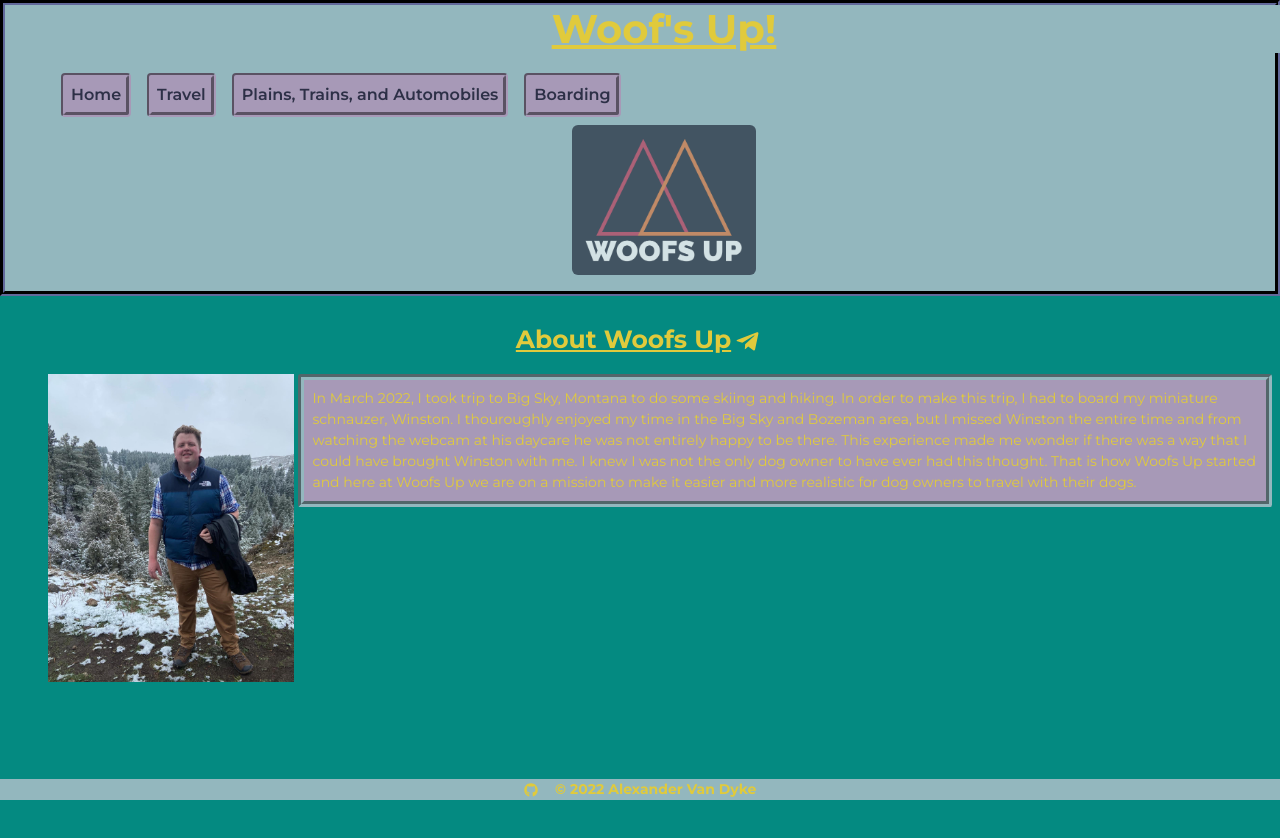
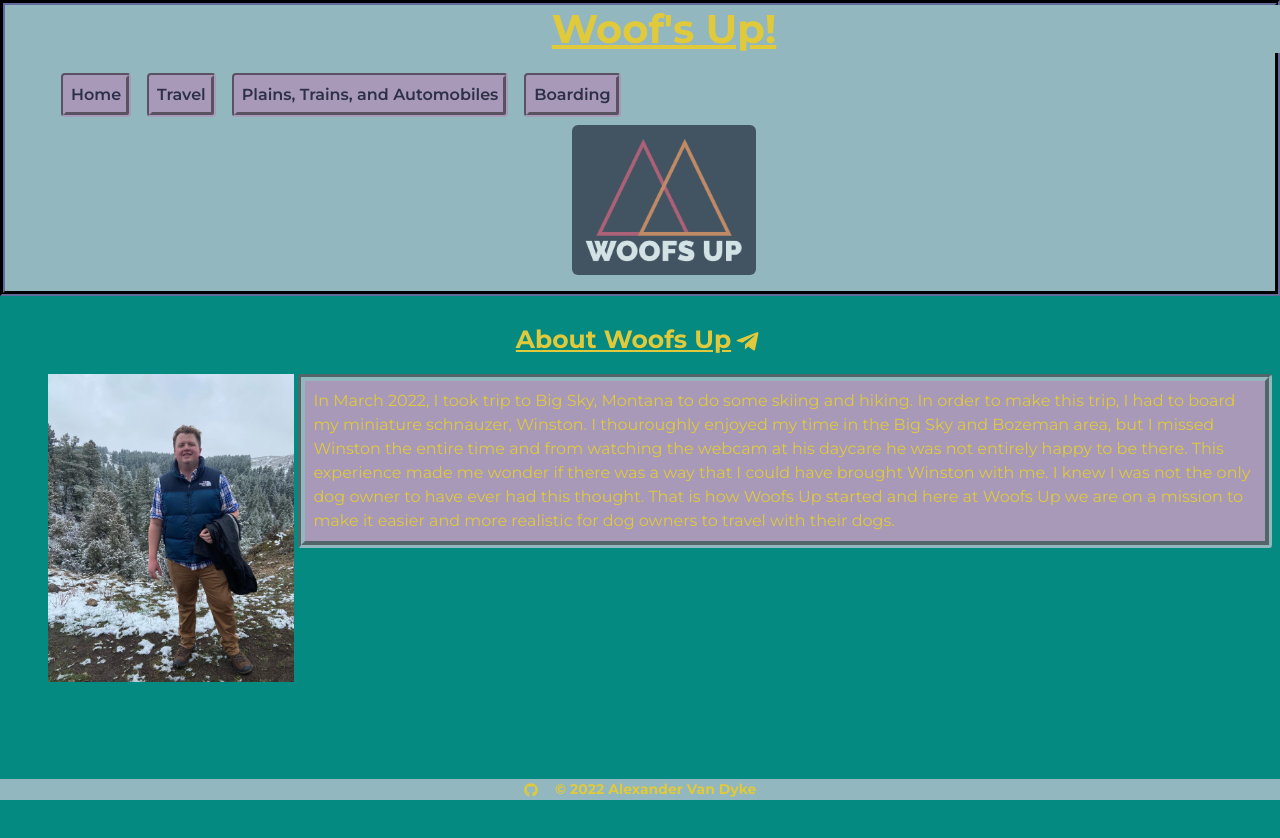
Before and after one commit to AlexandertheGreat491/Woofs_Up, a React (Create React App) app: page / in a window 1280 px wide. Shown: the top 838 px of the page. Built offline with nearby package versions, Linux system fonts and the light colour scheme.

Commit message:
changed font size in bio

```diff
--- a/src/index.css
+++ b/src/index.css
@@ -53,7 +53,7 @@ code {
 }
 
 #bio {
-  font-size: 0.875em;
+  font-size: 1em;
   color: var(--tertiary);
   margin-left: 26.5625em;
   margin-bottom: 31.25em;
```
